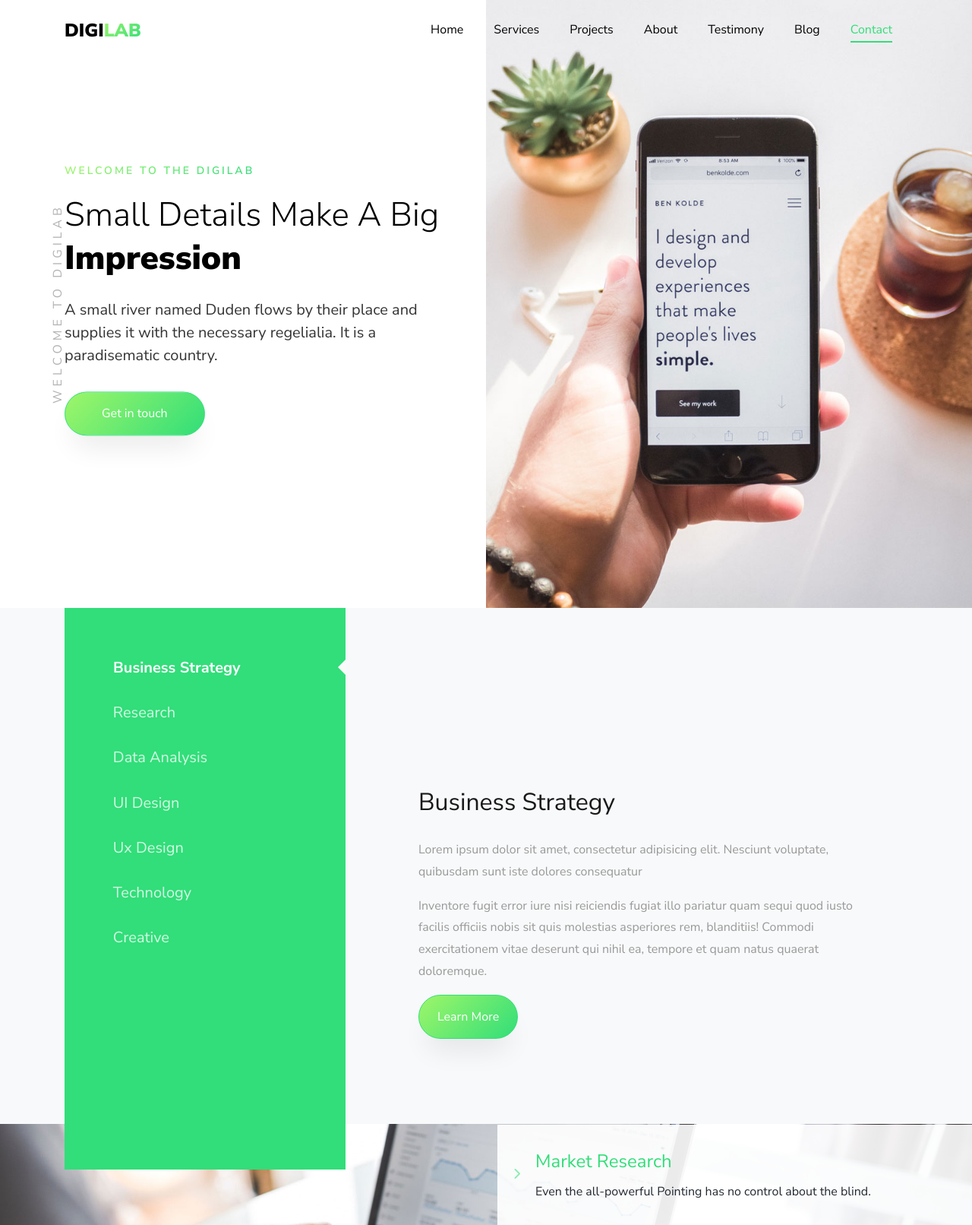
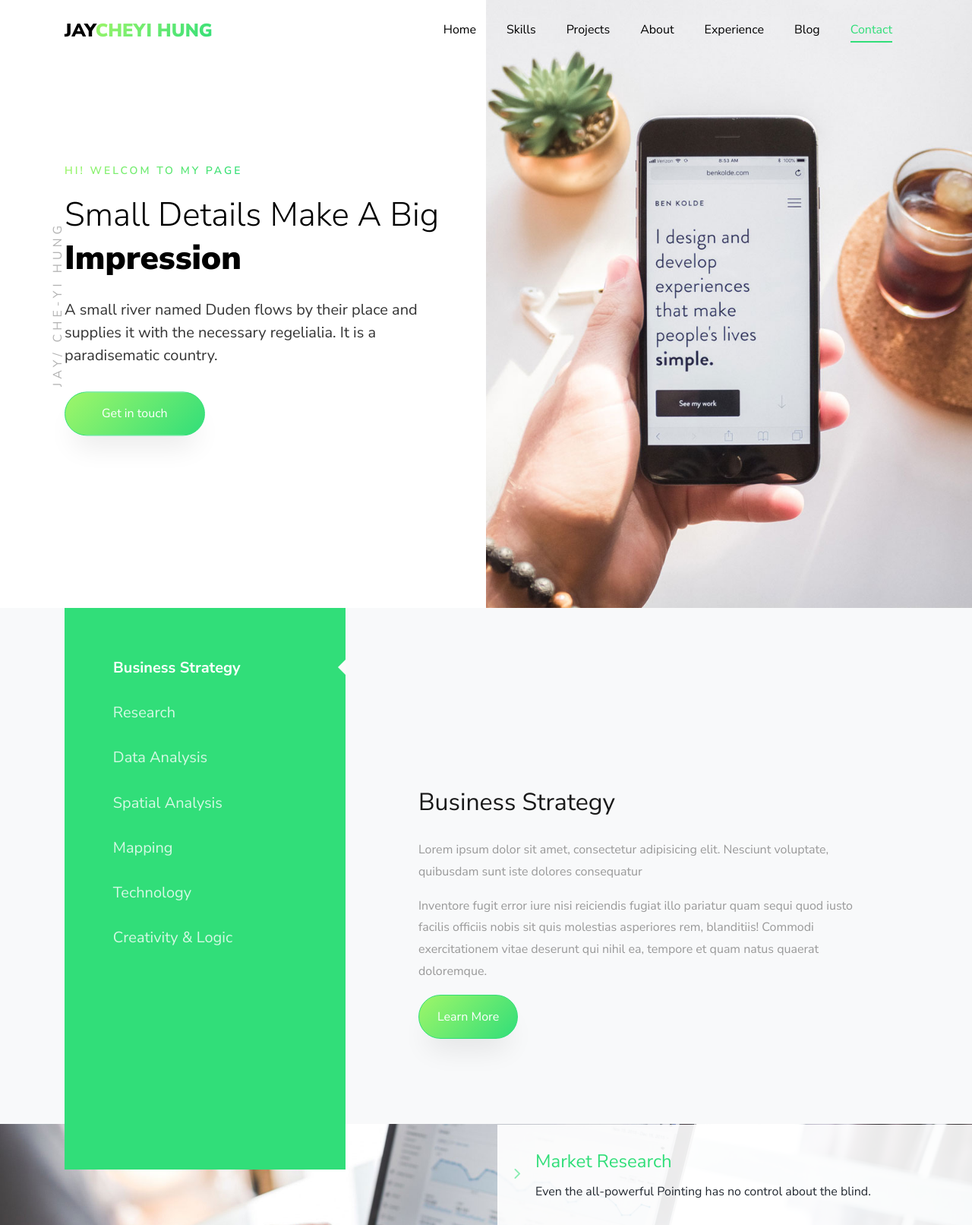
Before and after one commit to soarwing52/portfolio_Jay, a Django app: page / in a window 1280 px wide. Shown: the top 1612 px of the page at 76% size. Run offline with Django 3.2, Linux system fonts and the light colour scheme; some libraries are stand-ins or nearby versions; some web fonts are replaced.

Commit message:
edit contents

```diff
--- a/jay_profolio/jay_profolio/settings.py
+++ b/jay_profolio/jay_profolio/settings.py
@@ -25,7 +25,8 @@ SECRET_KEY = 'z+9-4vo%16qek4lm@1v3jmvxl%yx-)ejp$75qs_kyjzr&^ju&r'
 # SECURITY WARNING: don't run with debug turned on in production!
 DEBUG = True
 
-ALLOWED_HOSTS = []
+ALLOWED_HOSTS = ['http://jaythecheyi.pythonanywhere.com',
+                 '127.0.0.1']
 
 
 # Application definition
--- a/jay_profolio/pages/templates/pages/index.html
+++ b/jay_profolio/pages/templates/pages/index.html
@@ -2,7 +2,8 @@
 <!DOCTYPE html>
 <html lang="en">
   <head>
-    <title>Digilab - Free Bootstrap 4 Template by Colorlib</title>
+    <title>Jaythecheyi - Profolio</title>
+	  <link href = "{% static 'pages/images/worldwide.png' %}" rel="icon" type="image/gif">
     <meta charset="utf-8">
     <meta name="viewport" content="width=device-width, initial-scale=1, shrink-to-fit=no">
 
@@ -28,7 +29,7 @@
 
     <nav class="navbar navbar-expand-lg navbar-dark ftco_navbar bg-dark ftco-navbar-light site-navbar-target" id="ftco-navbar">
 	    <div class="container">
-	      <a class="navbar-brand" href="index.html">Digi<span>Lab</span></a>
+	      <a class="navbar-brand" href="index.html">Jay<span>CheYi Hung</span></a>
 	      <button class="navbar-toggler js-fh5co-nav-toggle fh5co-nav-toggle" type="button" data-toggle="collapse" data-target="#ftco-nav" aria-controls="ftco-nav" aria-expanded="false" aria-label="Toggle navigation">
 	        <span class="oi oi-menu"></span> Menu
 	      </button>
@@ -36,10 +37,10 @@
 	      <div class="collapse navbar-collapse" id="ftco-nav">
 	        <ul class="navbar-nav nav ml-auto">
 	          <li class="nav-item"><a href="#home-section" class="nav-link"><span>Home</span></a></li>
-	          <li class="nav-item"><a href="#services-section" class="nav-link"><span>Services</span></a></li>
+	          <li class="nav-item"><a href="#services-section" class="nav-link"><span>Skills</span></a></li>
 	          <li class="nav-item"><a href="#projects-section" class="nav-link"><span>Projects</span></a></li>
 	          <li class="nav-item"><a href="#about-section" class="nav-link"><span>About</span></a></li>
-	          <li class="nav-item"><a href="#testimony-section" class="nav-link"><span>Testimony</span></a></li>
+	          <li class="nav-item"><a href="#testimony-section" class="nav-link"><span>Experience</span></a></li>
 	          <li class="nav-item"><a href="#blog-section" class="nav-link"><span>Blog</span></a></li>
 	          <li class="nav-item"><a href="#contact-section" class="nav-link"><span>Contact</span></a></li>
 	        </ul>
@@ -47,7 +48,7 @@
 	    </div>
 	  </nav>
 	  <section id="home-section" class="hero">
-	  	<h3 class="vr">Welcome to DigiLab</h3>
+	  	<h3 class="vr">Jay/ Che-Yi Hung</h3>
 		  <div class="home-slider js-fullheight owl-carousel">
 	      <div class="slider-item js-fullheight">
 	      	<div class="overlay"></div>
@@ -58,36 +59,17 @@
 	          	</div>
 		          <div class="one-forth d-flex js-fullheight align-items-center ftco-animate" data-scrollax=" properties: { translateY: '70%' }">
 		          	<div class="text">
-		          		<span class="subheading">Welcome to the digilab</span>
+		          		<span class="subheading">Hi! Welcom to my page</span>
 			            <h1 class="mb-4 mt-3">Small Details Make A Big <span>Impression</span></h1>
 			            <p>A small river named Duden flows by their place and supplies it with the necessary regelialia. It is a paradisematic country.</p>
 
-			            <p><a href="#" class="btn btn-primary px-5 py-3 mt-3">Get in touch</a></p>
+			            <p><a href="#contact-section" class="btn btn-primary px-5 py-3 mt-3">Get in touch</a></p>
 		            </div>
 		          </div>
 	        	</div>
 	        </div>
 	      </div>
 
-	      <div class="slider-item js-fullheight">
-	      	<div class="overlay"></div>
-	        <div class="container-fluid p-0">
-	          <div class="row d-flex no-gutters slider-text js-fullheight align-items-center justify-content-end" data-scrollax-parent="true">
-	          	<div class="one-third order-md-last img js-fullheight" style="background-image:url({% static 'pages/images/bg_2.jpg' %});">
-	          		<div class="overlay"></div>
-	          	</div>
-		          <div class="one-forth d-flex js-fullheight align-items-center ftco-animate" data-scrollax=" properties: { translateY: '70%' }">
-		          	<div class="text">
-		          		<span class="subheading">Welcome to the digilab</span>
-			            <h1 class="mb-4 mt-3"><span>Strategic</span> Design And <span>Technology</span> Agency</h1>
-			            <p>A small river named Duden flows by their place and supplies it with the necessary regelialia. It is a paradisematic country.</p>
-
-			            <p><a href="#" class="btn btn-primary px-5 py-3 mt-3">Get in touch</a></p>
-		            </div>
-		          </div>
-	        	</div>
-	        </div>
-	      </div>
 	    </div>
     </section>
 
@@ -103,13 +85,13 @@
 
               <a class="nav-link px-4" id="v-pills-3-tab" data-toggle="pill" href="#v-pills-3" role="tab" aria-controls="v-pills-3" aria-selected="false"><span class="mr-3 flaticon-analysis"></span> Data Analysis</a>
 
-              <a class="nav-link px-4" id="v-pills-4-tab" data-toggle="pill" href="#v-pills-4" role="tab" aria-controls="v-pills-4" aria-selected="false"><span class="mr-3 flaticon-web-design"></span> UI Design</a>
+              <a class="nav-link px-4" id="v-pills-4-tab" data-toggle="pill" href="#v-pills-4" role="tab" aria-controls="v-pills-4" aria-selected="false"><span class="mr-3 flaticon-web-design"></span> Spatial Analysis</a>
 
-              <a class="nav-link px-4" id="v-pills-4-tab" data-toggle="pill" href="#v-pills-4" role="tab" aria-controls="v-pills-4" aria-selected="false"><span class="mr-3 flaticon-ux-design"></span> Ux Design</a>
+              <a class="nav-link px-4" id="v-pills-4-tab" data-toggle="pill" href="#v-pills-4" role="tab" aria-controls="v-pills-4" aria-selected="false"><span class="mr-3 flaticon-ux-design"></span> Mapping</a>
 
               <a class="nav-link px-4" id="v-pills-5-tab" data-toggle="pill" href="#v-pills-5" role="tab" aria-controls="v-pills-5" aria-selected="false"><span class="mr-3 flaticon-innovation"></span> Technology</a>
 
-              <a class="nav-link px-4" id="v-pills-6-tab" data-toggle="pill" href="#v-pills-6" role="tab" aria-controls="v-pills-6" aria-selected="false"><span class="mr-3 flaticon-idea"></span> Creative</a>
+              <a class="nav-link px-4" id="v-pills-6-tab" data-toggle="pill" href="#v-pills-6" role="tab" aria-controls="v-pills-6" aria-selected="false"><span class="mr-3 flaticon-idea"></span> Creativity & Logic</a>
             </div>
           </div>
           <div class="col-md-8 ftco-animate p-4 p-md-5 d-flex align-items-center">
@@ -127,8 +109,8 @@
               <div class="tab-pane fade py-5" id="v-pills-2" role="tabpanel" aria-labelledby="v-pills-2-tab">
                 <span class="icon mb-3 d-block flaticon-flasks"></span>
                 <h2 class="mb-4">Research</h2>
-                <p>Lorem ipsum dolor sit amet, consectetur adipisicing elit. Nesciunt voluptate, quibusdam sunt iste dolores consequatur</p>
-                <p>Inventore fugit error iure nisi reiciendis fugiat illo pariatur quam sequi quod iusto facilis officiis nobis sit quis molestias asperiores rem, blanditiis! Commodi exercitationem vitae deserunt qui nihil ea, tempore et quam natus quaerat doloremque.</p>
+                <p>Applying Machine Learning into GIS</p>
+                <p>working towards the automation of digitization and categorization of geographical features</p>
                 <p><a href="#" class="btn btn-primary px-4 py-3">Learn More</a></p>
               </div>
 
@@ -142,7 +124,7 @@
 
               <div class="tab-pane fade py-5" id="v-pills-4" role="tabpanel" aria-labelledby="v-pills-4-tab">
                 <span class="icon mb-3 d-block flaticon-web-design"></span>
-                <h2 class="mb-4">UI Design</h2>
+                <h2 class="mb-4">Spatial Analysis</h2>
                 <p>Lorem ipsum dolor sit amet, consectetur adipisicing elit. Nesciunt voluptate, quibusdam sunt iste dolores consequatur</p>
                 <p>Inventore fugit error iure nisi reiciendis fugiat illo pariatur quam sequi quod iusto facilis officiis nobis sit quis molestias asperiores rem, blanditiis! Commodi exercitationem vitae deserunt qui nihil ea, tempore et quam natus quaerat doloremque.</p>
                 <p><a href="#" class="btn btn-primary px-4 py-3">Learn More</a></p>
@@ -150,7 +132,7 @@
 
               <div class="tab-pane fade py-5" id="v-pills-4" role="tabpanel" aria-labelledby="v-pills-4-tab">
                 <span class="icon mb-3 d-block flaticon-ux-design"></span>
-                <h2 class="mb-4">Ux Design</h2>
+                <h2 class="mb-4">Mapping</h2>
                 <p>Lorem ipsum dolor sit amet, consectetur adipisicing elit. Nesciunt voluptate, quibusdam sunt iste dolores consequatur</p>
                 <p>Inventore fugit error iure nisi reiciendis fugiat illo pariatur quam sequi quod iusto facilis officiis nobis sit quis molestias asperiores rem, blanditiis! Commodi exercitationem vitae deserunt qui nihil ea, tempore et quam natus quaerat doloremque.</p>
                 <p><a href="#" class="btn btn-primary px-4 py-3">Learn More</a></p>
@@ -227,8 +209,8 @@
     		<div class="row justify-content-center pb-5">
           <div class="col-md-12 heading-section text-center ftco-animate">
           	<span class="subheading">Accomplishments</span>
-            <h2 class="mb-4">Our Projects</h2>
-            <p>Far far away, behind the word mountains, far from the countries Vokalia and Consonantia</p>
+            <h2 class="mb-4">My Projects</h2>
+            <p>From ESRI toolbox to outspread python applications</p>
           </div>
         </div>
     		<div class="row">
@@ -239,8 +221,8 @@
 		    					<div class="img">
 				    				<img src="{% static 'pages/images/project-1.jpg' %}" class="img-fluid" alt="Colorlib Template">
 				    				<div class="text px-4">
-				    					<h3><a href="#">Work Name</a></h3>
-				    					<span>Web Design</span>
+				    					<h3><a href="#">Taipei Green Space</a></h3>
+				    					<span>Urban green space</span>
 				    				</div>
 			    				</div>
 		    				</div>
@@ -250,8 +232,8 @@
 		    					<div class="img">
 				    				<img src="{% static 'pages/images/project-2.jpg' %}" class="img-fluid" alt="Colorlib Template">
 				    				<div class="text px-4">
-				    					<h3><a href="#">Work Name</a></h3>
-				    					<span>Web Design</span>
+				    					<h3><a href="#">Depth Camera</a></h3>
+				    					<span>python with Intel Realsense</span>
 				    				</div>
 			    				</div>
 		    				</div>
@@ -261,8 +243,8 @@
 		    					<div class="img">
 				    				<img src="{% static 'pages/images/project-3.jpg' %}" class="img-fluid" alt="Colorlib Template">
 				    				<div class="text px-4">
-				    					<h3><a href="#">Work Name</a></h3>
-				    					<span>Web Design</span>
+				    					<h3><a href="#">ArcGIS Extension</a></h3>
+				    					<span>ArcMap + Python Script</span>
 				    				</div>
 			    				</div>
 		    				</div>
@@ -272,8 +254,8 @@
 		    					<div class="img">
 				    				<img src="{% static 'pages/images/project-4.jpg' %}" class="img-fluid" alt="Colorlib Template">
 				    				<div class="text px-4">
-				    					<h3><a href="#">Work Name</a></h3>
-				    					<span>Web Design</span>
+				    					<h3><a href="#">Comment Collection</a></h3>
+				    					<span>ArcGIS Online</span>
 				    				</div>
 			    				</div>
 		    				</div>
@@ -283,8 +265,8 @@
 		    					<div class="img">
 				    				<img src="{% static 'pages/images/project-5.jpg' %}" class="img-fluid" alt="Colorlib Template">
 				    				<div class="text px-4">
-				    					<h3><a href="#">Work Name</a></h3>
-				    					<span>Web Design</span>
+				    					<h3><a href="#">This website</a></h3>
+				    					<span>Django + Web Design</span>
 				    				</div>
 			    				</div>
 		    				</div>
@@ -318,8 +300,8 @@
     				<div class="py-md-5">
 	    				<div class="row justify-content-start pb-3">
 			          <div class="col-md-12 heading-section ftco-animate">
-			          	<span class="subheading">Welcome to digilab</span>
-			            <h2 class="mb-4" style="font-size: 34px; text-transform: capitalize;">We Are Digital Agency</h2>
+			          	<span class="subheading">Che-Yi Hung</span>
+			            <h2 class="mb-4" style="font-size: 34px; text-transform: capitalize;">GIS Engineer/ Analysist</h2>
 			            <p>A small river named Duden flows by their place and supplies it with the necessary regelialia. It is a paradisematic country, in which roasted parts of sentences fly into your mouth.</p>
 			            <p>Even the all-powerful Pointing has no control about the blind texts it is an almost unorthographic life One day however a small line of blind text by the name of Lorem Ipsum decided to leave for the far World of Grammar.</p>
 			            <p>A small river named Duden flows by their place and supplies it with the necessary regelialia. It is a paradisematic country, in which roasted parts of sentences fly into your mouth.</p>
@@ -328,7 +310,7 @@
 		          <div class="counter-wrap ftco-animate d-flex mt-md-3">
 	              <div class="text p-4 bg-primary">
 	              	<p class="mb-0">
-		                <span class="number" data-number="20">0</span>
+		                <span class="number" data-number="10">0</span>
 		                <span>Years of experience</span>
 	                </p>
 	              </div>
@@ -631,7 +613,7 @@
           			<span class="icon-map-signs"></span>
           		</div>
           		<h3 class="mb-4">Address</h3>
-	            <p>198 West 21th Street, Suite 721 New York NY 10016</p>
+	            <p>Gartenstraße 17, 49324 Melle, Germany</p>
 	          </div>
           </div>
           <div class="col-md-6 col-lg-3 d-flex ftco-animate">
@@ -640,7 +622,7 @@
           			<span class="icon-phone2"></span>
           		</div>
           		<h3 class="mb-4">Contact Number</h3>
-	            <p><a href="tel://1234567920">+ 1235 2355 98</a></p>
+	            <p><a href="tel:+491721537025">+49 172 153 7025</a></p>
 	          </div>
           </div>
           <div class="col-md-6 col-lg-3 d-flex ftco-animate">
@@ -649,7 +631,7 @@
           			<span class="icon-paper-plane"></span>
           		</div>
           		<h3 class="mb-4">Email Address</h3>
-	            <p><a href="mailto:hungcheyi@gmail.com">info@yoursite.com</a></p>
+	            <p><a href="mailto:hung.che.yi@gmail.com">hung.che.yi@gmail.com</a></p>
 	          </div>
           </div>
           <div class="col-md-6 col-lg-3 d-flex ftco-animate">
@@ -737,7 +719,7 @@
 	              <ul>
 	                <li><span class="icon icon-map-marker"></span><span class="text">203 Fake St. Mountain View, San Francisco, California, USA</span></li>
 	                <li><a href="#"><span class="icon icon-phone"></span><span class="text">+2 392 3929 210</span></a></li>
-	                <li><a href="#"><span class="icon icon-envelope"></span><span class="text">info@yourdomain.com</span></a></li>
+	                <li><a href="mailto:hung.che.yi@gmail.com"><span class="icon icon-envelope"></span><span class="text">hung.che.yi@gmail.com</span></a></li>
 	              </ul>
 	            </div>
             </div>
@@ -745,7 +727,7 @@
         </div>
         <div class="row">
           <div class="col-md-12 text-center">
-
+<div>Icons made by <a href="https://www.flaticon.com/authors/turkkub" title="turkkub">turkkub</a> from <a href="https://www.flaticon.com/"             title="Flaticon">www.flaticon.com</a> is licensed by <a href="http://creativecommons.org/licenses/by/3.0/"             title="Creative Commons BY 3.0" target="_blank">CC 3.0 BY</a></div>
             <p><!-- Link back to Colorlib can't be removed. Template is licensed under CC BY 3.0. -->
   Copyright &copy;<script>document.write(new Date().getFullYear());</script> All rights reserved | This template is made with <i class="icon-heart color-danger" aria-hidden="true"></i> by <a href="https://colorlib.com" target="_blank">Colorlib</a>
   <!-- Link back to Colorlib can't be removed. Template is licensed under CC BY 3.0. --></p>
```
Also changed, not shown: jay_profolio/pages/static/pages/images/worldwide.png (added).
